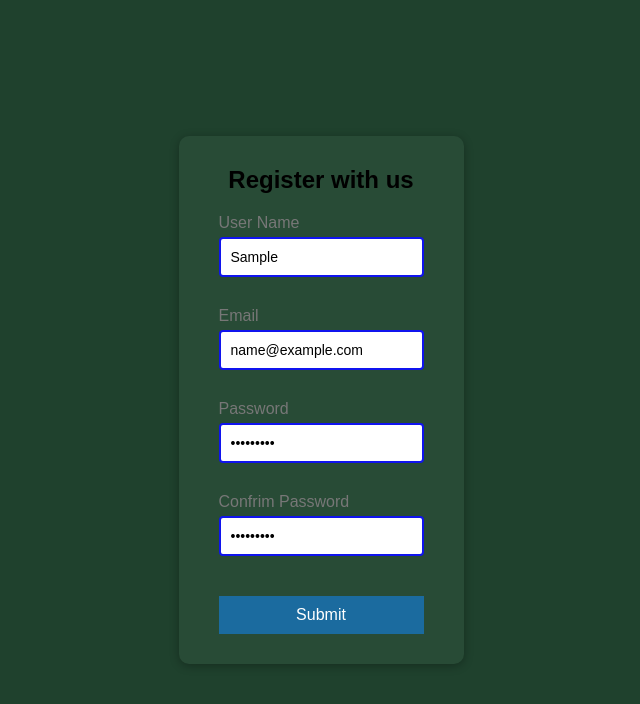
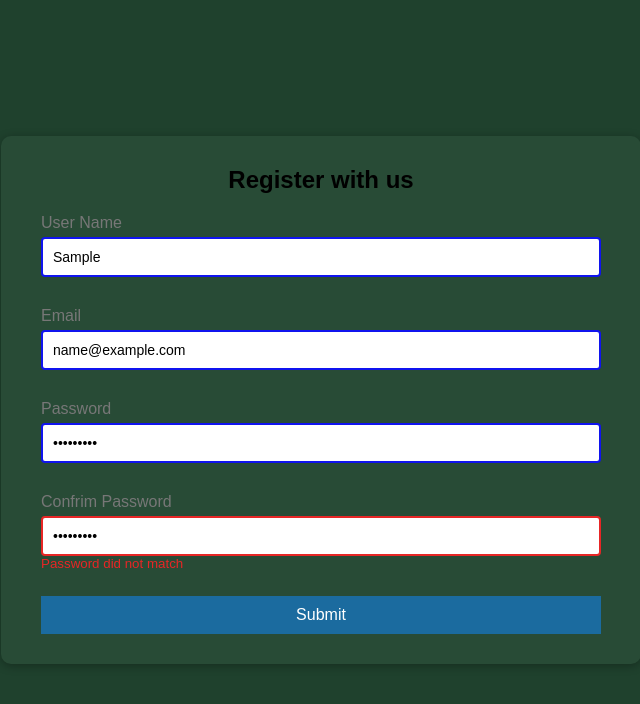
Before and after one commit to hishanto/Form-validator-1, a plain HTML site: page index.html in a window 1280 px wide. Both pictures are taken after typing "Sample", "name@example.com", "Sample123", "Sample123" into the empty fields and a click on the button "Submit". Shown: the whole page, without its empty margins (319-959 px from the left). Drawn offline with Linux system fonts and the light colour scheme.

Commit message:
js match passwrod and min, max checker | css cointainer width 50 percent

```diff
--- a/script.js
+++ b/script.js
@@ -31,9 +31,30 @@ function getCapFirstLetter(errorID) {
     return errorID.id.charAt(0).toUpperCase() + errorID.id.slice(1);
 
 }
+//check the length of userName and password
+function checkLength(input, min, max) {
+    if(input.value.length < min){
+        showError(input, `${getCapFirstLetter(input)} need to be greater than ${min} character`)
+    }
+    else if(input.value.length > max){
+        showError(input, `${getCapFirstLetter(input)} need to be less than ${max} character`);
+    }
+    else{
+        showSuccess(input);
+    }
+}
+// match password
+function MatchPasswordCheck(input1, input2) {
+    if (input1 !== input2) {
+        showError(input2, `Password did not match`);
+    }
+}
 form.addEventListener('submit', function(e){
     e.preventDefault();
 
     checkRequired([username,email,password,password2]);
     // console.log(username.value);
+    checkLength(username, 3, 15) ;
+    checkLength(password, 6, 25) ;
+    MatchPasswordCheck(password, password2)
 });
--- a/style.css
+++ b/style.css
@@ -13,11 +13,14 @@ body {
     justify-content: center;
     min-height: 100vh;
     margin: 0;
+
   }
 .container{
     background-color: rgb(40, 75, 54);
     border-radius: 10px;
     box-shadow: 0 2px 10px rgba(0, 0, 0, .3);
+    min-width: 50%;
+    /* added minimum width of 50 percent  */
 }
 h2{
     text-align: center;
@@ -57,7 +60,7 @@ h2{
 .form-control small {
  color: var(--error-color);
  position: absolute;
- bottom: 0;
+ bottom: 1;
  left: 0;
  visibility: hidden;
 }
```
